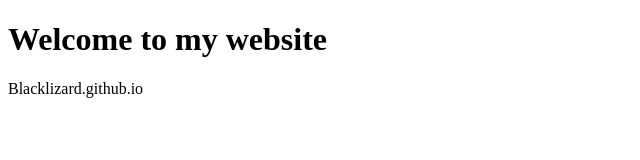
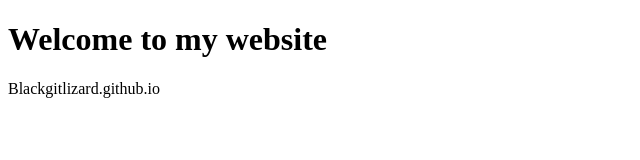
Before and after one commit to blackgitlizard/blackgitlizard.github.io, a plain HTML site: page index.html in a window 1280 px wide. Shown: the full height of the page, 0-640 px from the left. Drawn offline with Linux system fonts and the light colour scheme.

Commit message:
Update index.html

```diff
--- a/index.html
+++ b/index.html
@@ -2,6 +2,6 @@
 <html>
     <body>
         <h1>Welcome to my website</h1>
-        <p>Blacklizard.github.io</p>
+        <p>Blackgitlizard.github.io</p>
     </body>
 </html>
```
